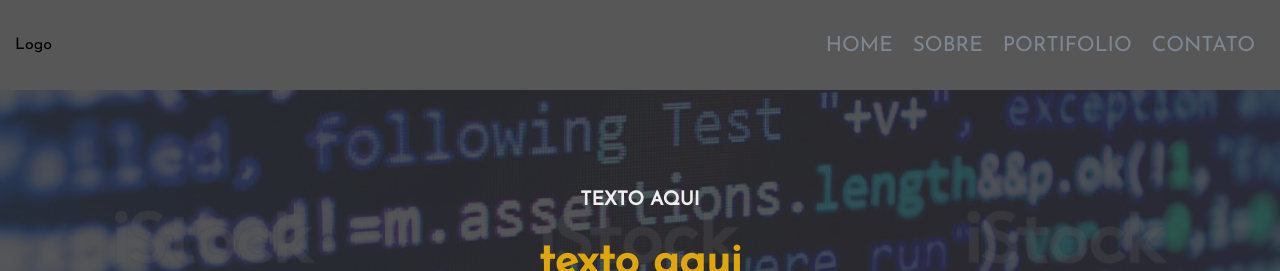
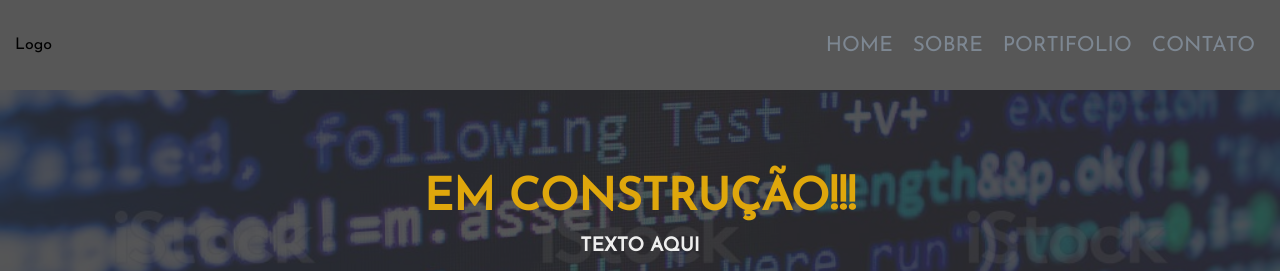
Before and after one commit to lucasrosendo/portfolio, a React (Create React App) app: page / in a window 1280 px wide. Shown: the top 271 px of the page. Built offline with nearby package versions, Linux system fonts and the light colour scheme; no server answers.

Commit message:
em construcao

```diff
--- a/src/components/Header/Banner/index.js
+++ b/src/components/Header/Banner/index.js
@@ -6,7 +6,7 @@ export default function Banner() {
   return (
     <div className='banner'>
       <div className='content-banner'>
-
+        <h1>EM CONSTRUÇÃO!!!</h1>
         <h2>Texto aqui</h2>
         <h1>texto aqui</h1>
         <p>adfsdfsdfsdfsdfsdf</p>
--- a/src/components/Header/Banner/styles.css
+++ b/src/components/Header/Banner/styles.css
@@ -64,5 +64,4 @@ div{
 .banner button:hover{
   color: #DFA70C;
   border: solid 1px #EEEEEE;
-  background-color: violet;
 }
```
Also changed, not shown: 1 other file (tests, documents, lock files or other folders).
